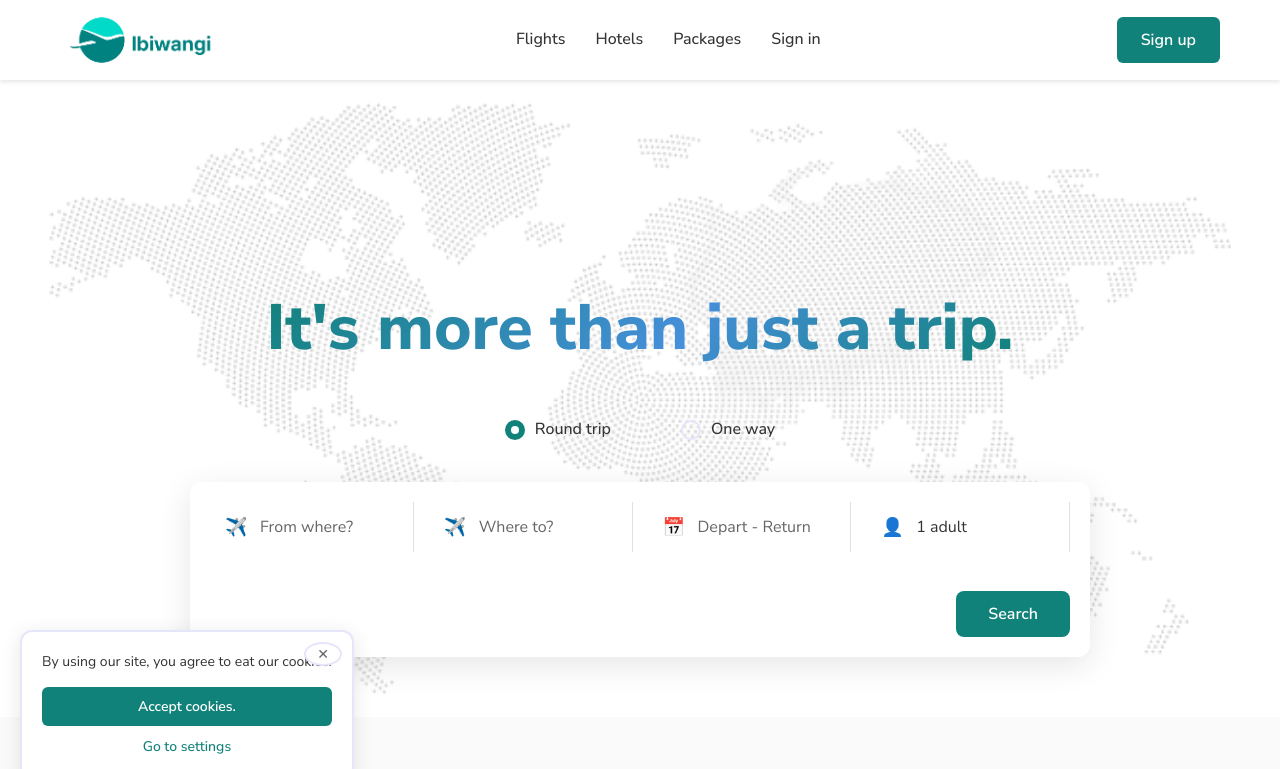
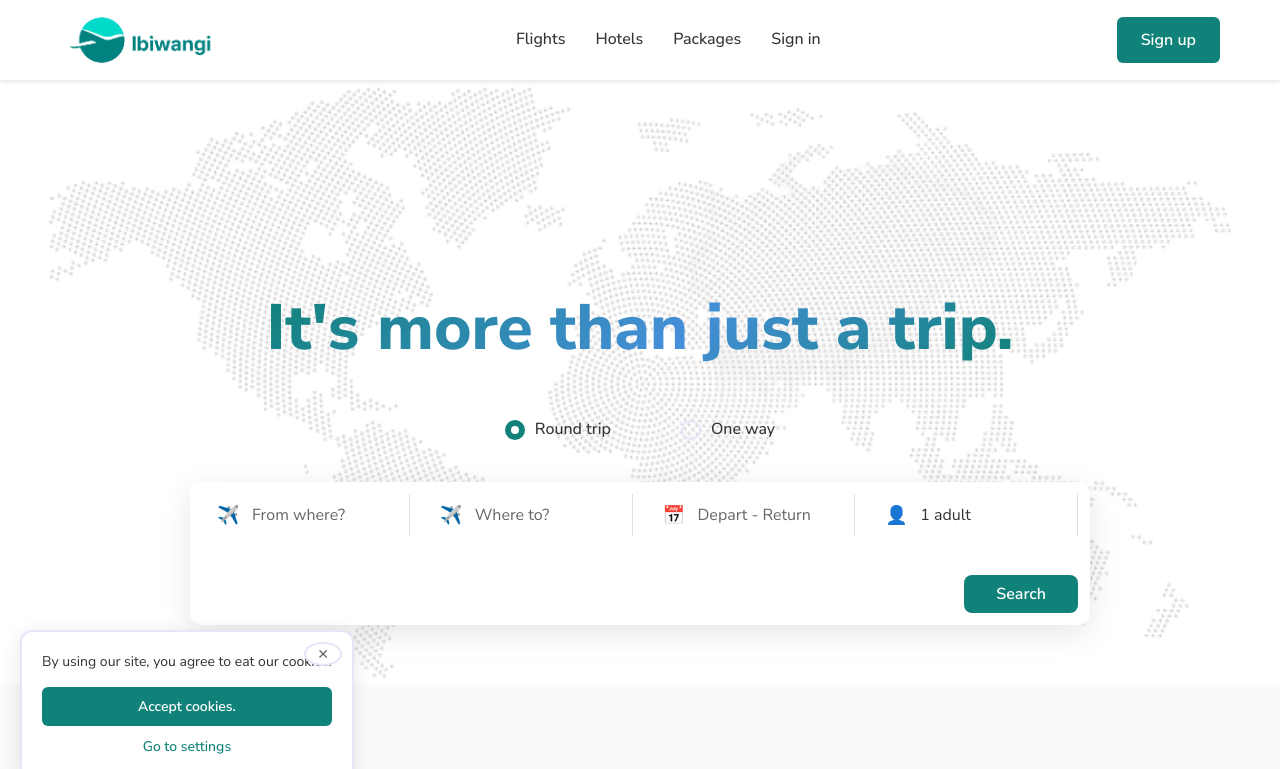
Before and after one commit to Alphatecks/Ibwangi-travels, a React (Vite) app: page / in a window 1280 px wide. Shown: the top 769 px of the page. Built offline with nearby package versions, Linux system fonts and the light colour scheme; the HTML template or start-up script is replaced by a standard one.

Commit message:
Further reduce search component heights for ultra-compact design

```diff
--- a/src/App.css
+++ b/src/App.css
@@ -299,7 +299,7 @@ body {
   width: 100%;
   max-width: 900px;
   margin: 0 auto;
-  padding: 20px;
+  padding: 12px;
   background: white;
   border-radius: 12px;
   box-shadow: 0 8px 32px rgba(0,0,0,0.1);
@@ -330,7 +330,7 @@ body {
 
 .input-group input {
   width: 100%;
-  padding: 12px 16px 12px 50px;
+  padding: 8px 16px 8px 50px;
   border: 2px solid #E6E6FA;
   border-radius: 8px;
   font-size: 16px;
@@ -353,7 +353,7 @@ body {
   background: #108279;
   color: white;
   border: none;
-  padding: 12px 32px;
+  padding: 8px 32px;
   border-radius: 8px;
   font-weight: 600;
   font-size: 16px;
--- a/src/FlightSearchResults.css
+++ b/src/FlightSearchResults.css
@@ -11,8 +11,8 @@
 /* Search Form Container */
 .search-form-container {
   background: linear-gradient(135deg, #f8f9fa 0%, #e9ecef 100%);
-  padding: 25px 0;
-  margin-bottom: 30px;
+  padding: 15px 0;
+  margin-bottom: 20px;
   width: 100vw;
 }
 
@@ -20,7 +20,7 @@
   width: 100%;
   max-width: 1400px;
   margin: 0 auto;
-  padding: 20px 30px;
+  padding: 12px 20px;
   background: white;
   border-radius: 12px;
   box-shadow: 0 8px 32px rgba(0,0,0,0.1);
--- a/src/HotelsPage.css
+++ b/src/HotelsPage.css
@@ -56,7 +56,7 @@
   margin: 0 auto;
   position: relative;
   /* Place directly under subtitle using parent margin; no vertical translate */
-  padding: 16px;
+  padding: 10px;
 }
 
 .search-inputs {
@@ -89,7 +89,7 @@
 
 .input-group input {
   width: 100%;
-  padding: 14px 20px 14px 50px;
+  padding: 10px 20px 10px 50px;
   border: none;
   font-size: 16px;
   font-family: 'Nunito Sans', sans-serif;
@@ -133,7 +133,7 @@
   background: #108279;
   color: white;
   border: none;
-  padding: 14px 32px;
+  padding: 10px 32px;
   font-size: 16px;
   font-weight: 600;
   cursor: pointer;
```
